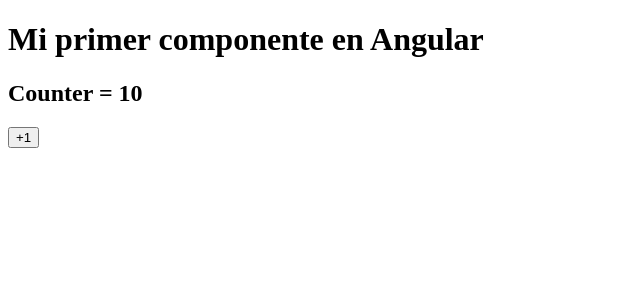
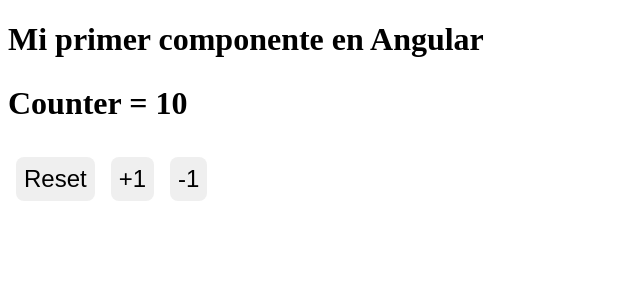
Before and after one commit to CopernicoDev/bases-angular, an Angular app: page / in a window 1280 px wide. Shown: the top 300 px of the page, without its empty margins (0-640 px from the left). Built offline with nearby package versions, Linux system fonts and the light colour scheme.

Commit message:
Añadiendo funciones al componente 2

```diff
--- a/src/app/pages/counter-component/counter-component.css
+++ b/src/app/pages/counter-component/counter-component.css
@@ -0,0 +1,13 @@
+h2 {
+    font-size: 2rem;
+
+}
+
+button {
+    font-size: 1.5rem;
+    margin: 0.5rem;
+    padding: 0.5rem;
+    border-radius: 0.5rem;
+    border: none;
+    cursor: pointer;
+}
--- a/src/app/pages/counter-component/counter-component.html
+++ b/src/app/pages/counter-component/counter-component.html
@@ -1,4 +1,5 @@
 <h1>Mi primer componente en Angular</h1>
 <h2>Counter = {{ counter }}</h2>
-
+<button (click)="resetCounter()">Reset</button>
 <button (click)="increaseBy(1)">+1</button>
+<button (click)="decrease(1)">-1</button>
--- a/src/app/pages/counter-component/counter-component.ts
+++ b/src/app/pages/counter-component/counter-component.ts
@@ -12,4 +12,12 @@
   increaseBy(value: number) {
     this.counter += value;
   }
+
+  resetCounter() {
+    this.counter = 10;
+  }
+
+  decrease(value: number) {
+    this.counter -= value;
+  }
 }
```
